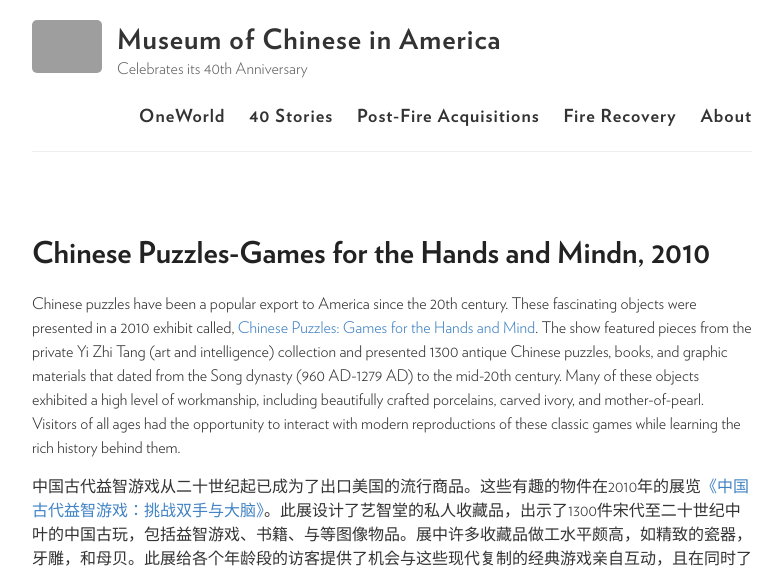
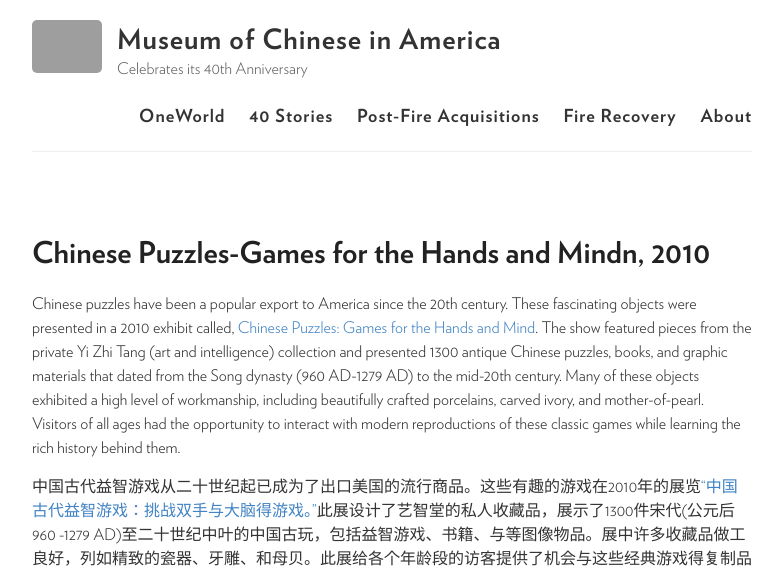
Before and after one commit to moca40/moca40.github.io, a Jekyll site: the page built from _stories/2010-01-01-chinese-puzzles.md, in a window 1280 px wide, cut to the strip 0-572 px from the top of the page. Shown: the whole strip, without its empty margins (248-1030 px from the left). Built offline with Jekyll 4.4.1, drawn with Linux system fonts in a browser that asks for light colours; some of the changed text lies outside the part shown; grey boxes are pictures that could not be loaded.

Commit message:
Update 2010-01-01-chinese-puzzles.md

```diff
--- a/_stories/2010-01-01-chinese-puzzles.md
+++ b/_stories/2010-01-01-chinese-puzzles.md
@@ -8,6 +8,7 @@
 
 Chinese puzzles have been a popular export to America since the 20th century. These fascinating objects were presented in a 2010 exhibit called, [Chinese Puzzles: Games for the Hands and Mind](http://www.mocanyc.org/exhibitions/past/chinese_puzzles_games_for_the_hands_and_mind). The show featured pieces from the private Yi Zhi Tang (art and intelligence) collection and presented 1300 antique Chinese puzzles, books, and graphic materials that dated from the Song dynasty (960 AD-1279 AD) to the mid-20th century. Many of these objects exhibited a high level of workmanship, including beautifully crafted porcelains, carved ivory, and mother-of-pearl. Visitors of all ages had the opportunity to interact with modern reproductions of these classic games while learning the rich history behind them.
 
-中国古代益智游戏从二十世纪起已成为了出口美国的流行商品。这些有趣的物件在2010年的展览[《中国古代益智游戏：挑战双手与大脑》](http://www.mocanyc.org/exhibitions/past/chinese_puzzles_games_for_the_hands_and_mind)。此展设计了艺智堂的私人收藏品，出示了1300件宋代至二十世纪中叶的中国古玩，包括益智游戏、书籍、与等图像物品。展中许多收藏品做工水平颇高，如精致的瓷器，牙雕，和母贝。此展给各个年龄段的访客提供了机会与这些现代复制的经典游戏亲自互动，且在同时了解了这些游戏丰富的历史。
+
+中国古代益智游戏从二十世纪起已成为了出口美国的流行商品。这些有趣的游戏在2010年的展览[“中国古代益智游戏：挑战双手与大脑得游戏。”](http://www.mocanyc.org/exhibitions/past/chinese_puzzles_games_for_the_hands_and_mind)此展设计了艺智堂的私人收藏品，展示了1300件宋代(公元后960 -1279 AD)至二十世纪中叶的中国古玩，包括益智游戏、书籍、与等图像物品。展中许多收藏品做工良好，列如精致的瓷器、牙雕、和母贝。此展给各个年龄段的访客提供了机会与这些经典游戏得复制品进行互动，且在同时让访客卖弄了解这些游戏丰富的历史。
 
 {% include slideshow.html %}
```
